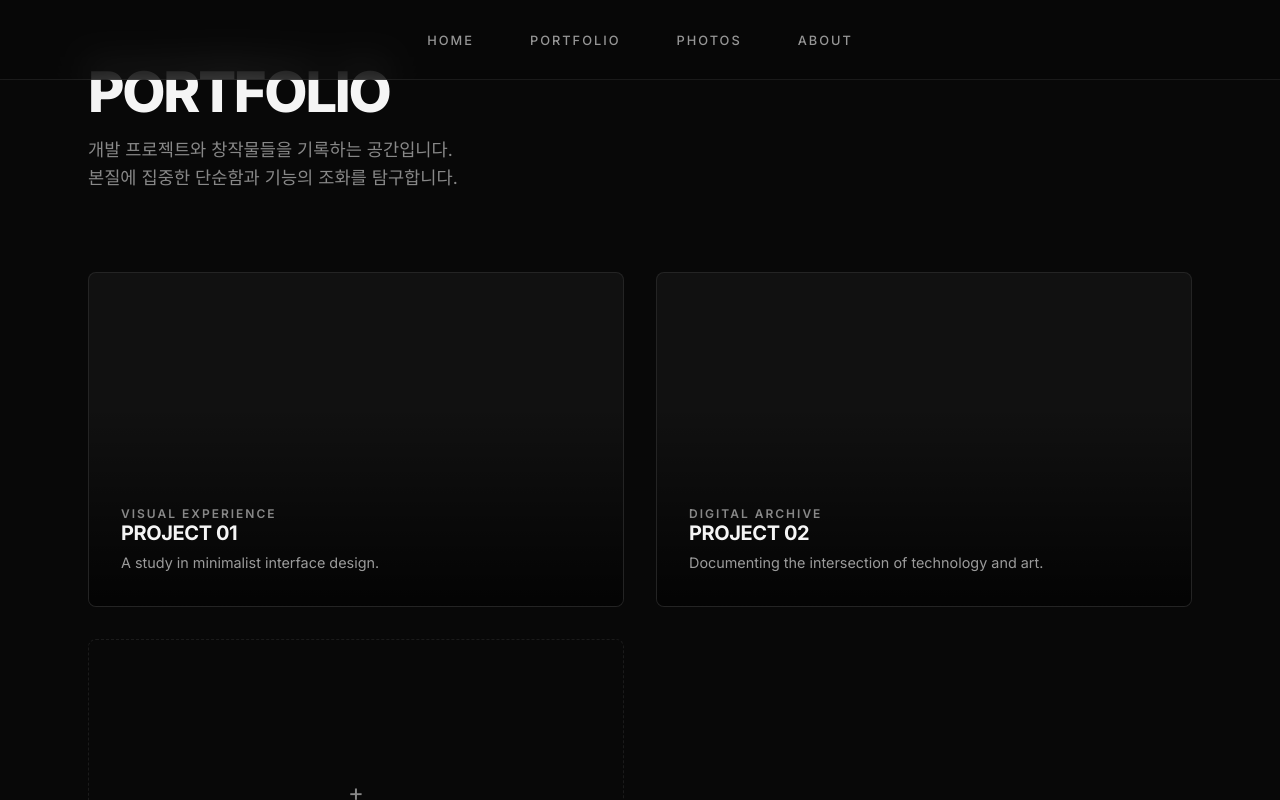
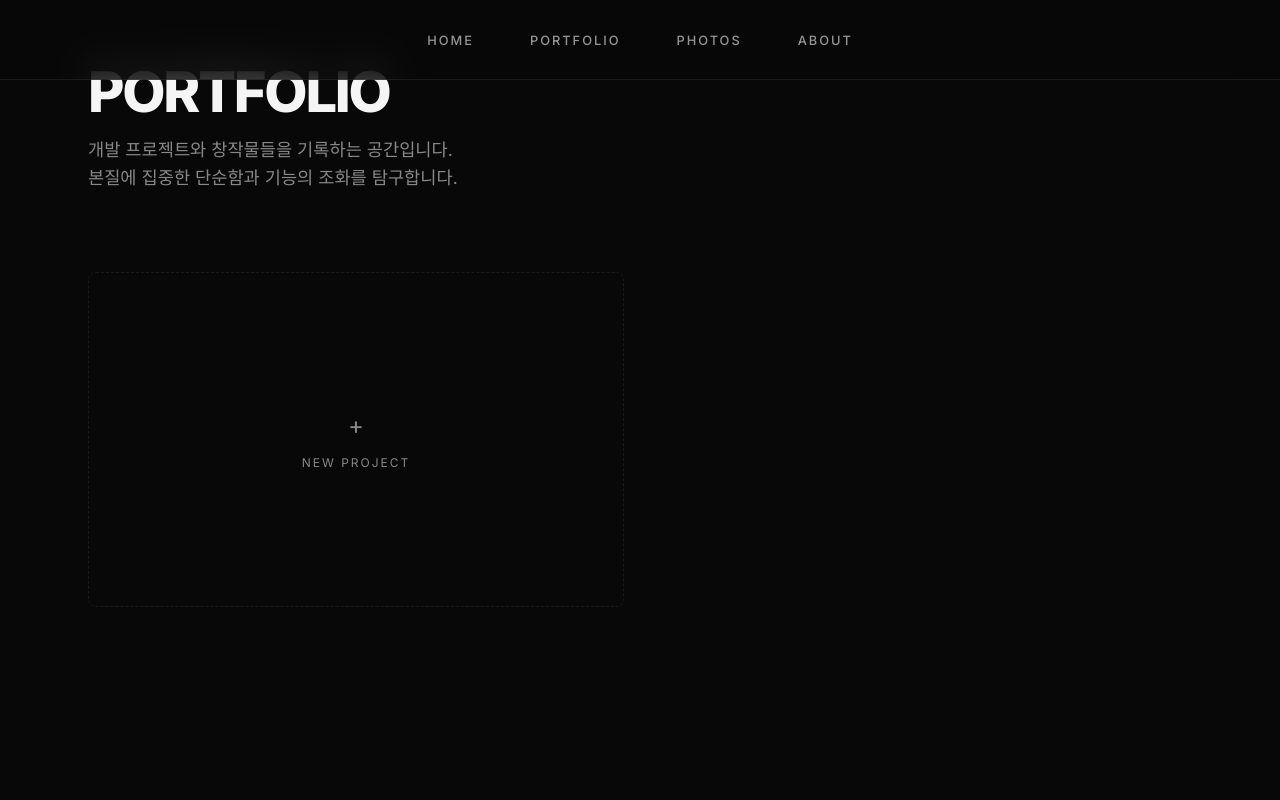
Before and after one commit to boda9864-commits/blog-sunhyeokjun, a Next.js app: page /portfolio in a window 1280 px wide. Built offline with nearby package versions, Linux system fonts and the light colour scheme.

Commit message:
Content: Remove placeholder portfolio items

```diff
--- a/src/app/portfolio/page.tsx
+++ b/src/app/portfolio/page.tsx
@@ -8,19 +8,7 @@ interface Project {
 }
 
 const projects: Project[] = [
-  {
-    id: 1,
-    title: 'PROJECT 01',
-    type: 'Visual Experience',
-    description: 'A study in minimalist interface design.'
-  },
-  {
-    id: 2,
-    title: 'PROJECT 02',
-    type: 'Digital Archive',
-    description: 'Documenting the intersection of technology and art.'
-  },
-  // Add more as needed
+  // 여기에 직접 진행하신 프로젝트 정보를 추가하실 수 있습니다.
 ];
 
 export default function PortfolioPage() {
```
